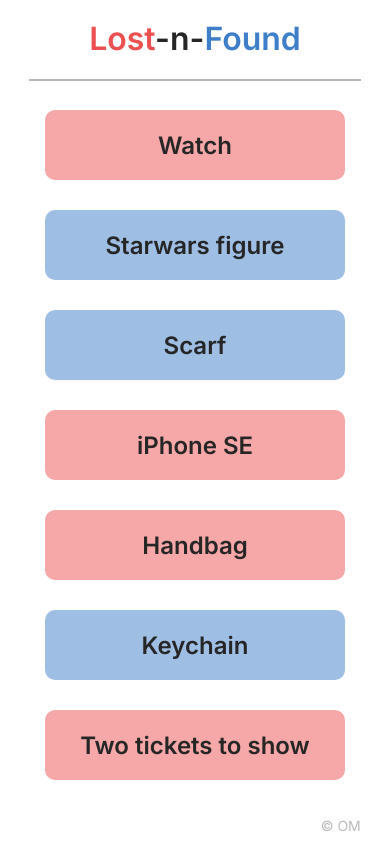
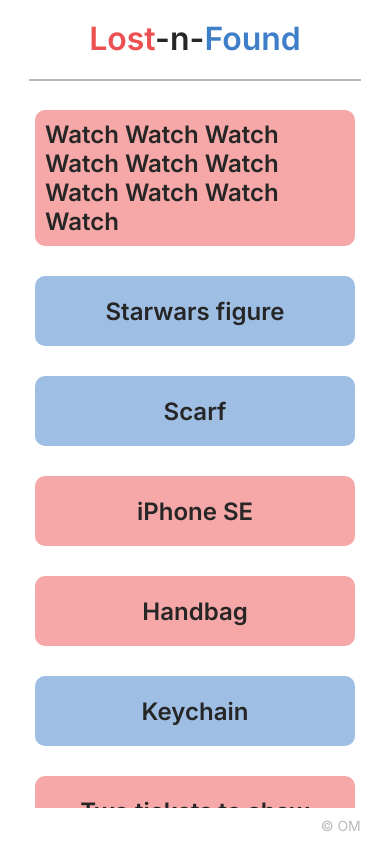
Before and after one commit to Olga-Mishareva/capstone-project-lost-n-found, a Next.js app: page / in a window 390 px wide. Built offline with nearby package versions, Linux system fonts and the light colour scheme.

Commit message:
fix: do items responsive to text overflow

```diff
--- a/components/Item.js
+++ b/components/Item.js
@@ -11,6 +11,7 @@ export default function Item({ title, initialStatus }) {
 const StyledItem = styled.div`
   min-width: 300px;
   min-height: 70px;
+  margin: 0 35px;
   background-color: ${({ initialStatus }) =>
     initialStatus ? "var(--lost-pastel-color)" : "var(--found-pastel-color)"};
   border-radius: 10px;
@@ -22,4 +23,5 @@ const StyledItem = styled.div`
 const Title = styled.h2`
   margin: 0;
   font-weight: 600;
+  padding: 10px;
 `;
--- a/db.json
+++ b/db.json
@@ -2,7 +2,7 @@
   {
     "initiallyLost": true,
     "itemId": "c871d719-6a20-43da-9f38-98069232f6a0",
-    "title": "Watch",
+    "title": "Watch Watch Watch Watch Watch Watch Watch Watch Watch Watch",
     "description": "Red watch with a black lether strap.",
     "userName": "Peter",
     "userId": "5668a8de-9ae2-4128-acbd-e30a9dc647c3"
```
